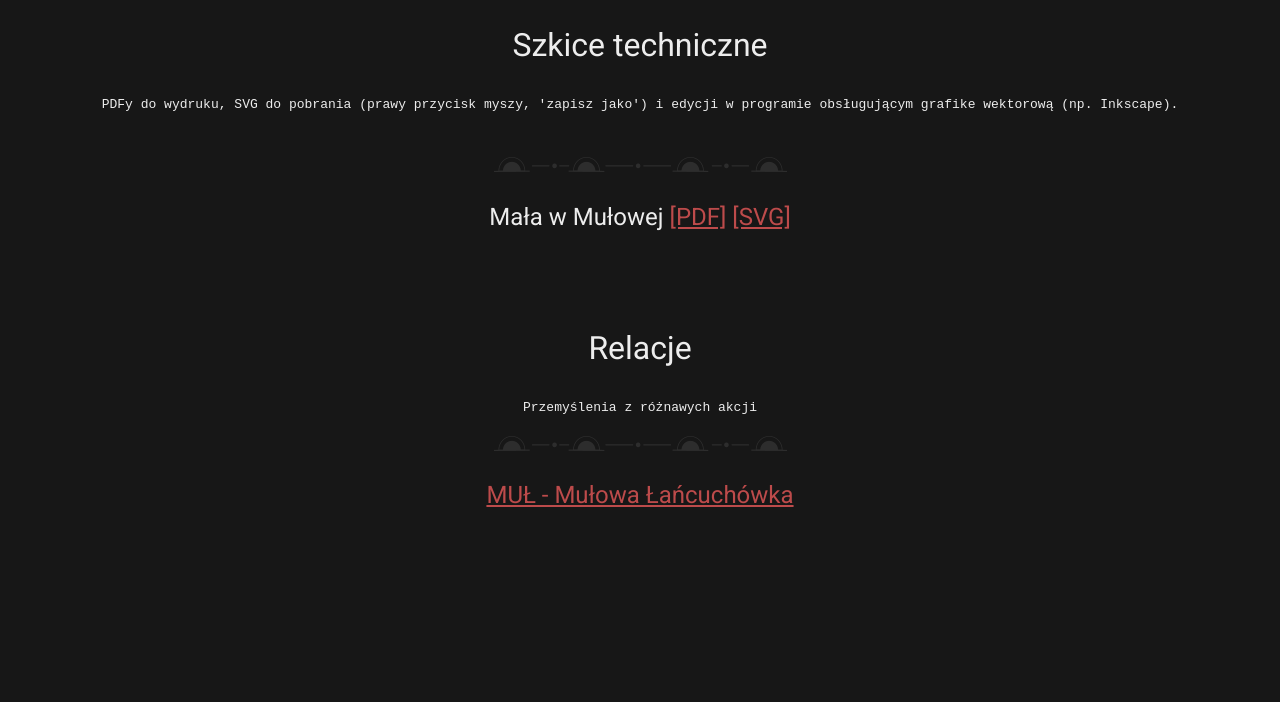
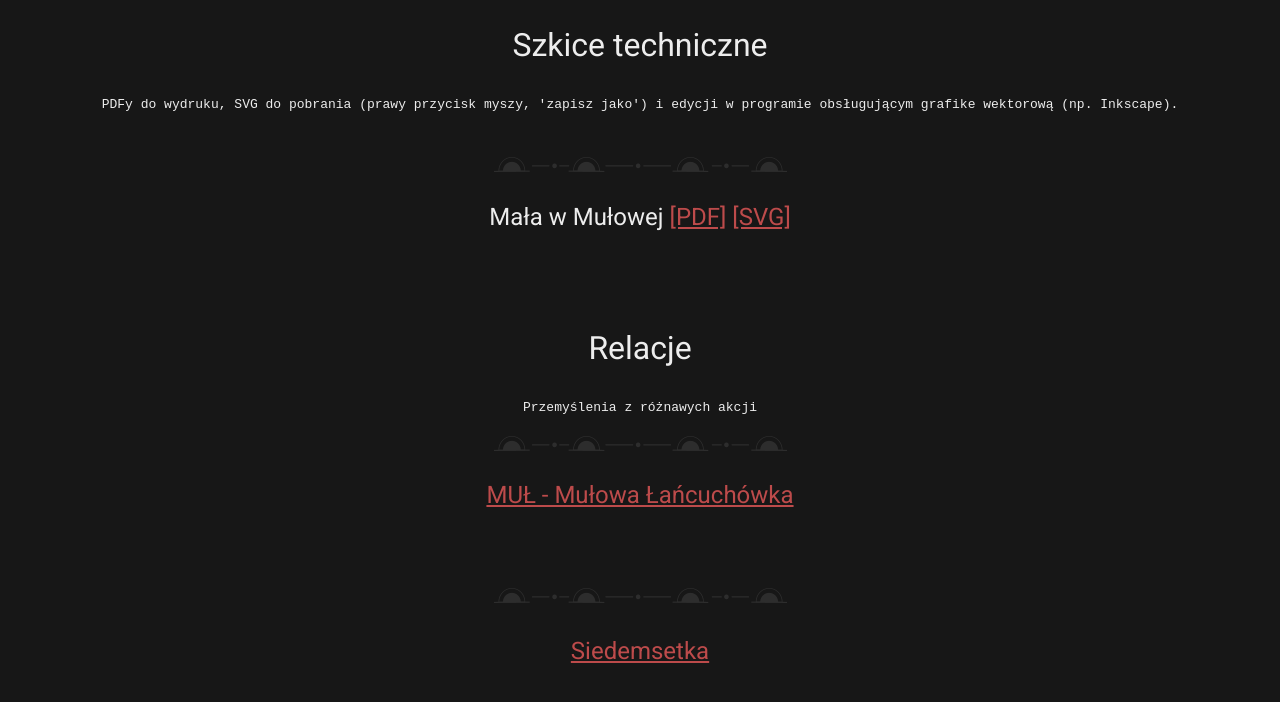
Before and after one commit to dziury/szkice, a Jekyll site: the page built from index.md, in a window 1280 px wide. Shown: the top 702 px of the page. Built offline with Jekyll 4.4.1, drawn with Linux system fonts in a browser that asks for light colours; our own code applies the rules of GitHub Pages for plain Markdown files.

Commit message:
index md changed

```diff
--- a/index.md
+++ b/index.md
@@ -39,3 +39,11 @@
 ![title](Obrazy/site div 3.png)
 
 ## [MUŁ - Mułowa Łańcuchówka](Relacje/MU%C5%81%20-%20Mu%C5%82owa%20%C5%81a%C5%84cuch%C3%B3wka.html)
+
+<div>
+<br>
+</div>
+
+## ![title](Obrazy/site div 3.png)
+
+## [Siedemsetka](Relacje/Siedemsetka.html)
```
Also changed, not shown: Relacje/1500koncept.svg (added).
